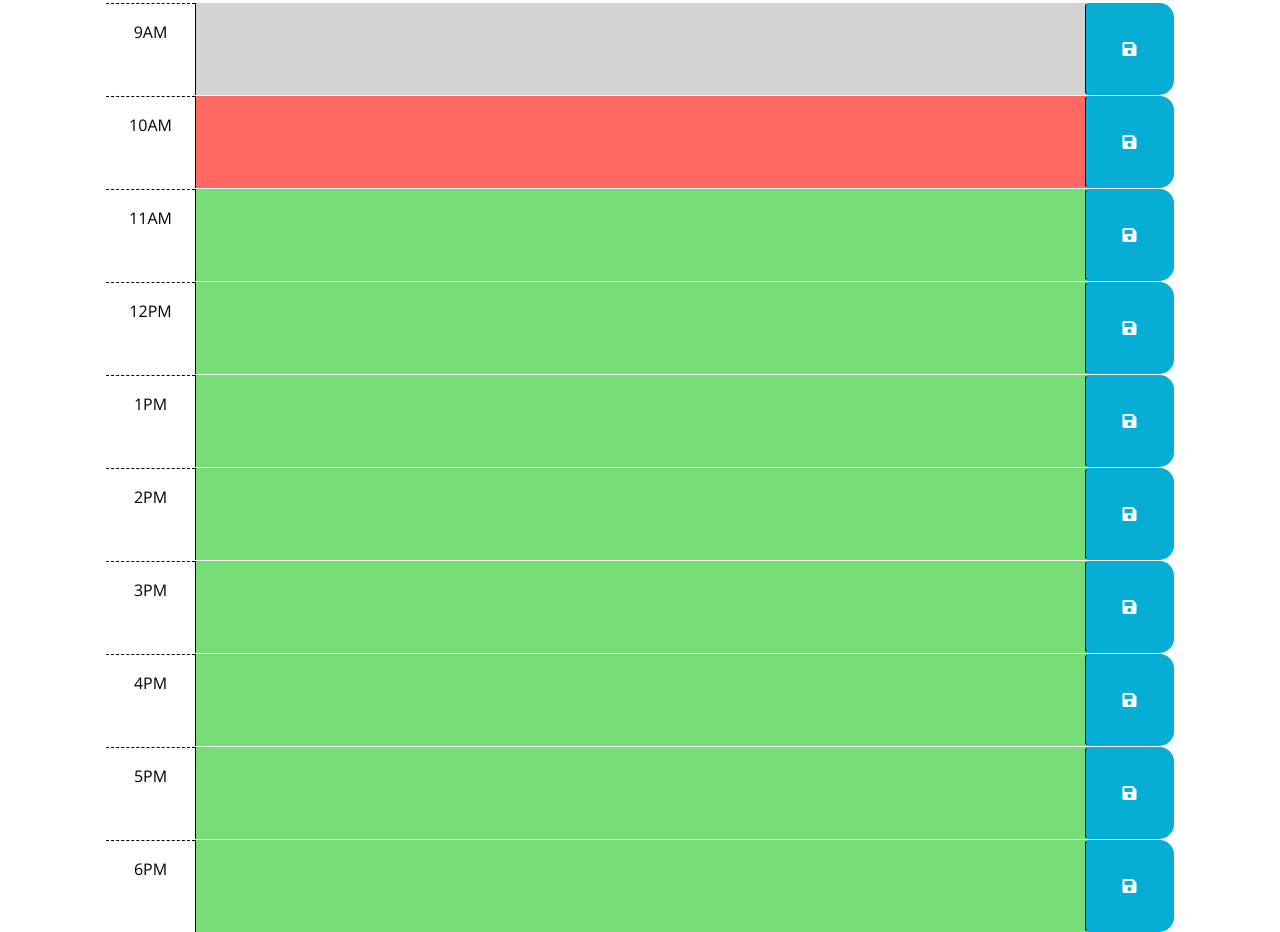
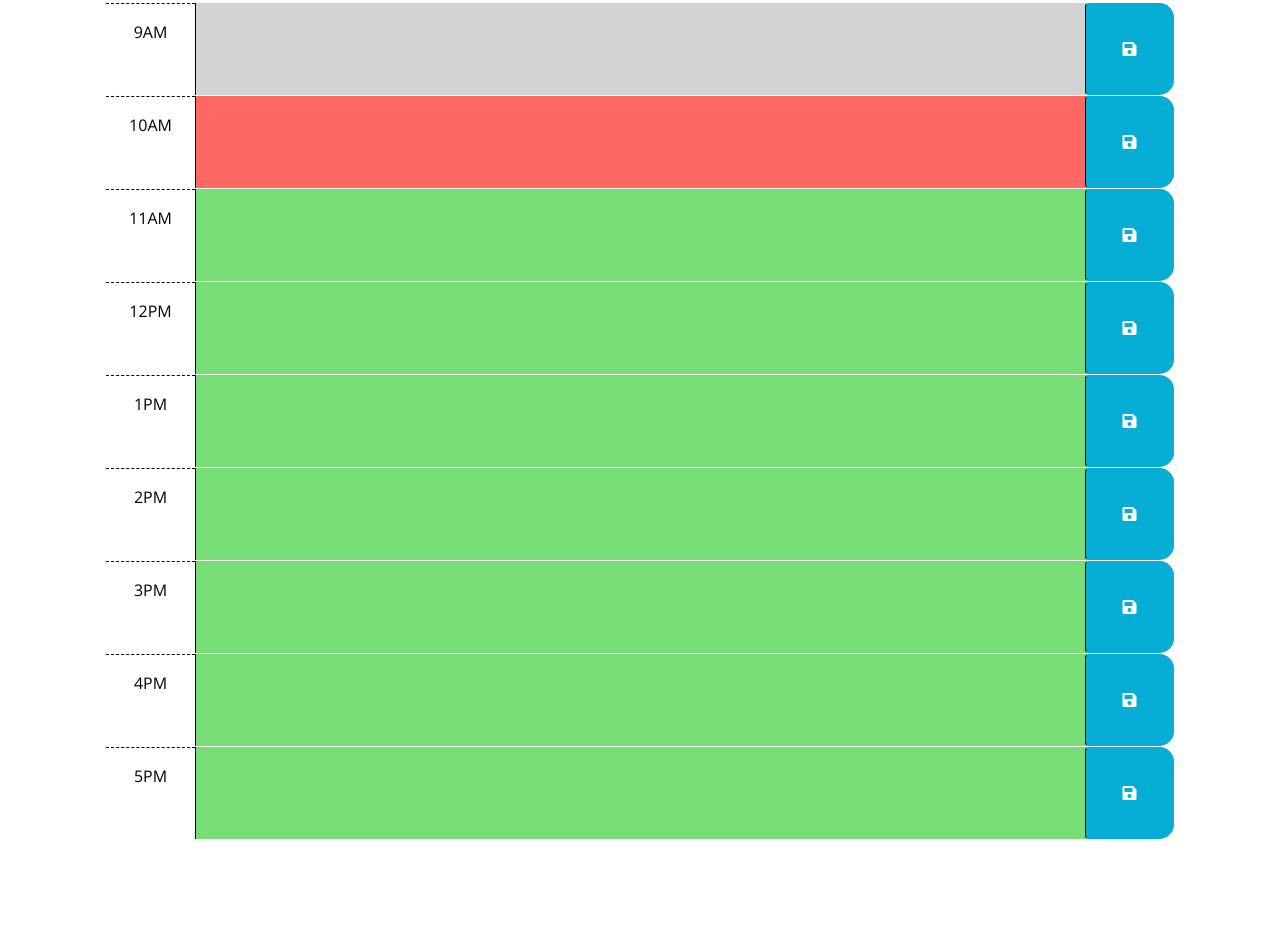
Before and after one commit to famelga/Work-Day-Scheduler, a plain HTML site: page index.html in a window 1280 px wide. Shown: the part 300-1232 px from the top of the page. After the commit the page ends 1139 px from the top, so only its background shows below. Drawn offline with nearby package versions, Linux system fonts and the light colour scheme.

Commit message:
Remove hour 6

```diff
--- a/assets/js/script.js
+++ b/assets/js/script.js
@@ -21,7 +21,7 @@ $(function () {
   // useful when saving the description in local storage?
   //
   $(saveBtnEl).click(function (event) {
-    $(event.target).closest(descriptionEl);
+    // $(event.target).closest(descriptionEl);
     console.log("save me");
   });
 
--- a/index.html
+++ b/index.html
@@ -115,13 +115,6 @@
         </button>
       </div>
 
-      <div id="hour-6" class="row time-block future">
-        <div class="col-2 col-md-1 hour text-center py-3">6PM</div>
-        <textarea class="col-8 col-md-10 description" rows="3"> </textarea>
-        <button class="btn saveBtn col-2 col-md-1" aria-label="save">
-          <i class="fas fa-save" aria-hidden="true"></i>
-        </button>
-      </div>
 
     <script src="https://code.jquery.com/jquery-3.4.1.min.js"></script>
     <script
```
